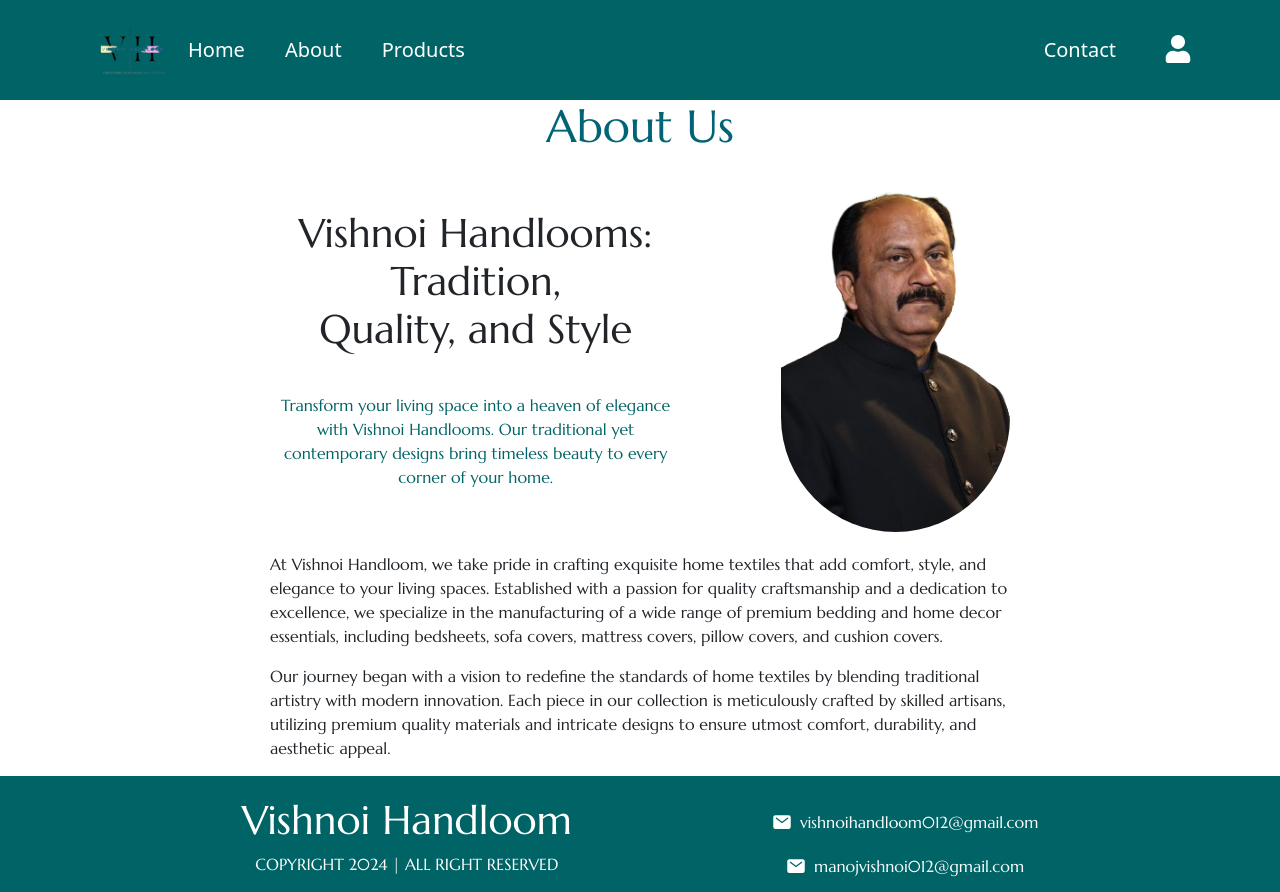
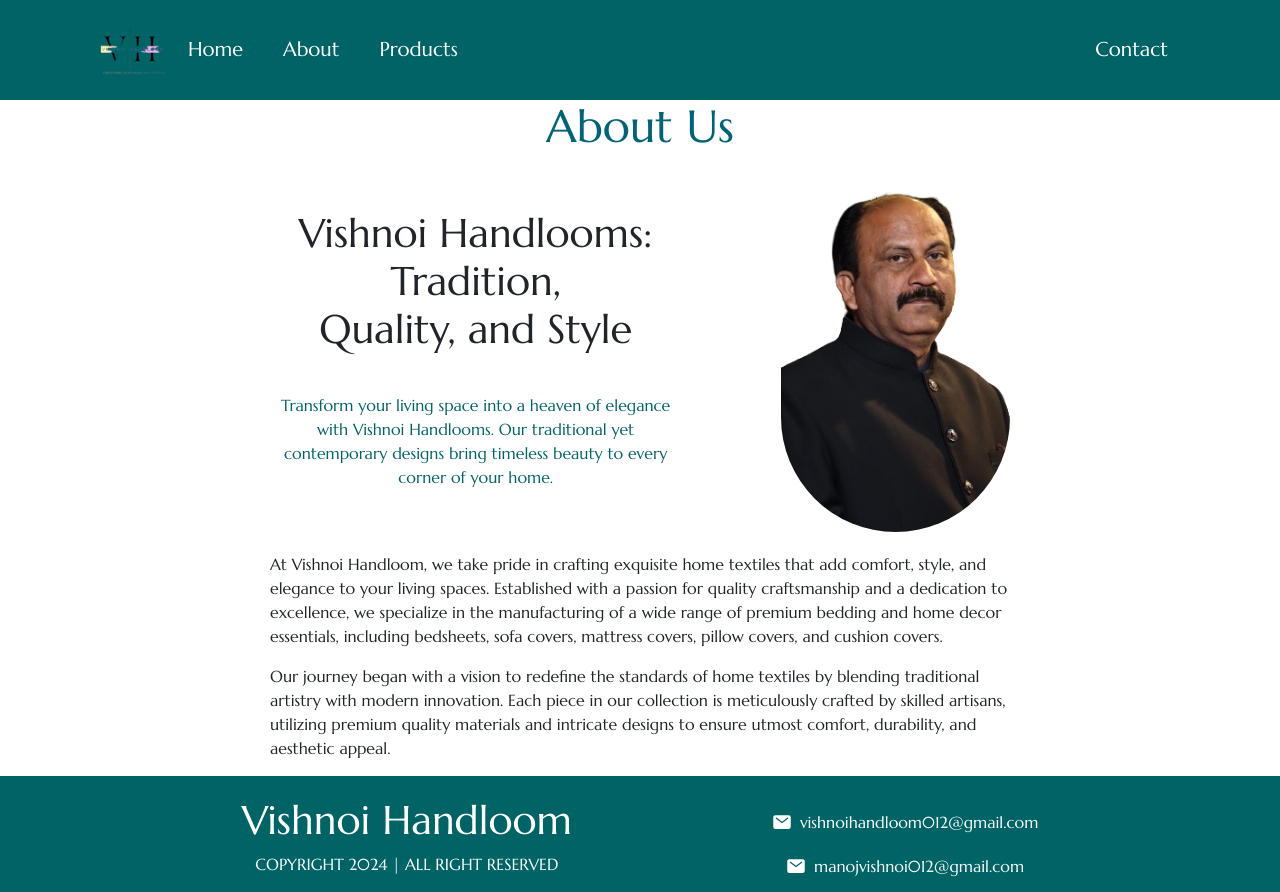
Before and after one commit to akash-chaudhary0201/vishnoi_handlooms, a React (Vite) app: page /about in a window 1280 px wide. Built offline with nearby package versions, Linux system fonts and the light colour scheme.

Commit message:
Done from my side

```diff
--- a/src/Components/Navvbar/Navbarr.css
+++ b/src/Components/Navvbar/Navbarr.css
@@ -1,3 +1,15 @@
+@import url('https://fonts.googleapis.com/css2?family=Marcellus&display=swap');
+.main_para{
+    position: relative;
+}
+
+
+
+.akash{
+    font-family: "Marcellus", serif;
+  font-weight: 400;
+  font-style: normal;
+}
 
 .custom-navbar {
     background-color: #006467;
--- a/src/Components/Navvbar/Navvbar.jsx
+++ b/src/Components/Navvbar/Navvbar.jsx
@@ -2,7 +2,6 @@
 import Container from "react-bootstrap/Container";
 import Nav from "react-bootstrap/Nav";
 import Navbar from "react-bootstrap/Navbar";
-import { FaUser } from "react-icons/fa";
 import "./Navbarr.css";
 import { Link } from "react-router-dom";
 import logo from "../../assets/logo.png";
@@ -14,7 +13,7 @@
         fixed="top"
         collapseOnSelect
         expand="lg"
-        className="custom-navbar"
+        className="custom-navbar akash"
       >
         <Container>
           <div className="logo-container">
@@ -53,12 +52,6 @@
               >
                 Contact
               </Nav.Link>
-              <Nav.Link
-                href="https://vashnoi-handloom-cms.vercel.app/"
-                className="fs-3 ms-2 text-white"
-              >
-                <FaUser />
-              </Nav.Link>
             </Nav>
           </Navbar.Collapse>
         </Container>
--- a/src/Components/Products/ProductDetails.jsx
+++ b/src/Components/Products/ProductDetails.jsx
@@ -10,10 +10,11 @@
   const { id } = useParams();
   const [products, setProducts] = useState([]);
   const [isLoading, setIsLoading] = useState(true);
-  const [selectedProduct, setSelectedProduct] = useState(null); // State for the selected product
-  const [showModal, setShowModal] = useState(false); // State to control modal visibility
+  const [selectedProduct, setSelectedProduct] = useState(null);
+  const [showModal, setShowModal] = useState(false);
 
   useEffect(() => {
+    window.scrollTo(0, 0);
     setTimeout(() => {
       let fetchProducts = async () => {
         let response = await fetch(
@@ -39,13 +40,17 @@
 
   return (
     <>
-      <div className="pt-[100px] akash flex justify-center items-center">
+      <div className="pt-[100px] akash mt-[10px] flex justify-center items-center">
         <div>
-          <h1 className="text-center">Products :- </h1>
+          <h1 className="text-center text-[#006467]">Products :- </h1>
           <SkeletonTheme highlightColor="#F6F5F2">
-            <div className="flex flex-wrap justify-center items-center">
+            <div className="flex flex-wrap ml-[40px] justify-center items-center">
               {isLoading ? (
                 <>
+                  <SkeletonDiv />
+                  <SkeletonDiv />
+                  <SkeletonDiv />
+                  <SkeletonDiv />
                   <SkeletonDiv />
                   <SkeletonDiv />
                   <SkeletonDiv />
@@ -53,7 +58,7 @@
                 </>
               ) : (
                 products.map((product) => (
-                  <div className="m-3">
+                  <div className="m-3 ">
                     <div className="w-[300px] h-[400px] relative overflow-hidden">
                       <div className="relative overflow-hidden h-[250px] w-[250px]">
                         <img
--- a/src/Components/contactUs/ContactUs.jsx
+++ b/src/Components/contactUs/ContactUs.jsx
@@ -2,6 +2,7 @@
 import Map from "./Mapp/Map";
 import Footer from "../Footer/Footer";
 import "../Main/Main.css";
+import { IoIosCall } from "react-icons/io";
 
 const ContactUs = () => {
   return (
--- a/src/Components/swiper/Swiper.jsx
+++ b/src/Components/swiper/Swiper.jsx
@@ -4,6 +4,7 @@
 import "slick-carousel/slick/slick-theme.css";
 import { Link } from "react-router-dom";
 import "./swiper.css";
+import ProductDetails from "../Products/ProductDetails";
 
 const Swiper = () => {
   const [categories, setCategories] = useState([]);
```
